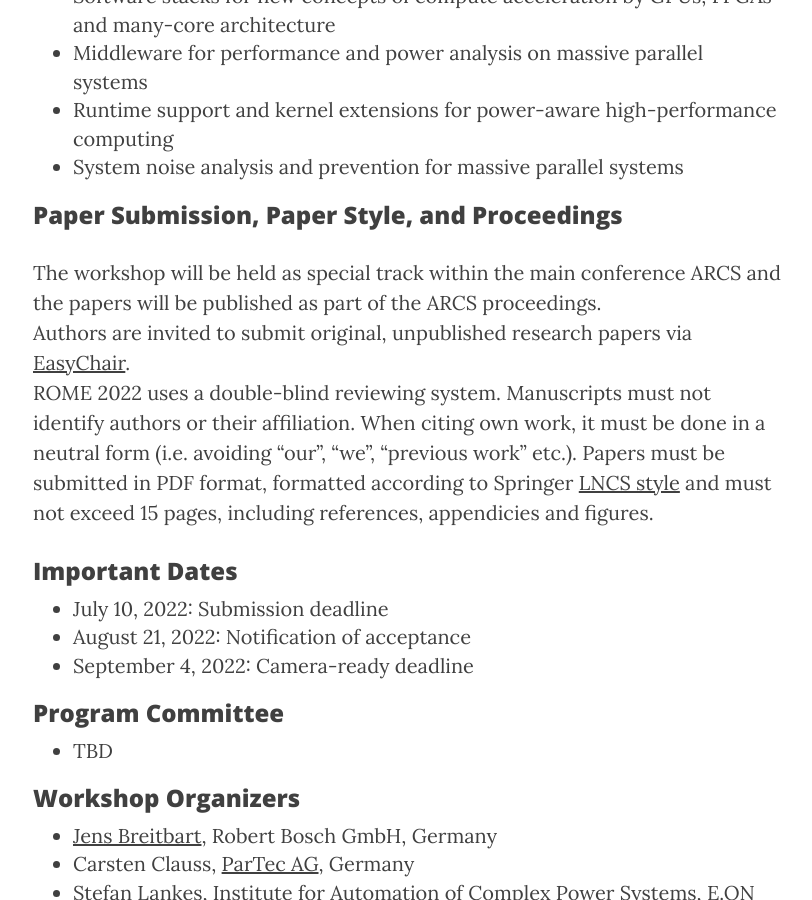
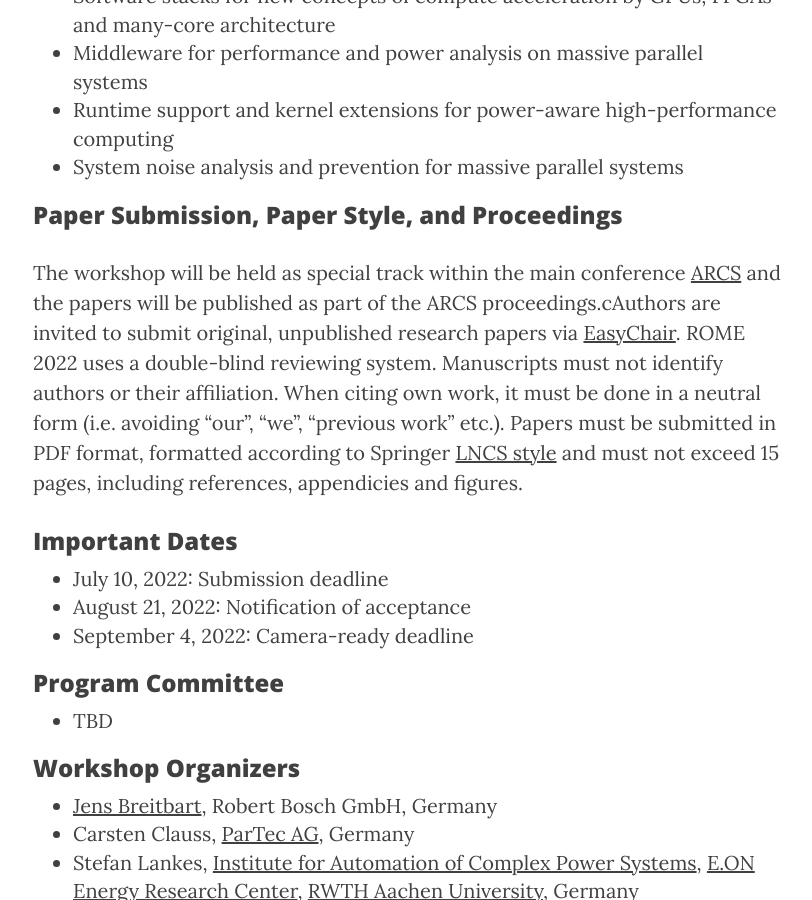
Before and after one commit to WROME/wrome.github.io, a Jekyll site: the page built from heilbronn2022.md, in a window 1280 px wide and 900 px high, scrolled down 2064 px. Shown: the whole window, without its empty margins (232-1044 px from the left). Built offline with Jekyll 4.4.1, drawn with Linux system fonts in a browser that asks for light colours; nearby versions of some CDN libraries; some of the changed text lies outside the part shown.

Commit message:
add links to the ARCS conference

```diff
--- a/heilbronn2022.md
+++ b/heilbronn2022.md
@@ -7,7 +7,7 @@
 
 ## Workshop on Runtime, Operating Systems and Middleware for Emerging Systems (ROME)
 
-### held in conjunction with ARCS 2022<br>September 13 - 15, 2022<br>Heilbronn, Germany
+### held in conjunction with [ARCS 2022](https://arcs-conference.org)<br>September 13 - 15, 2022<br>Heilbronn, Germany
 
 ### News
 
@@ -36,10 +36,7 @@
 
 ### Paper Submission, Paper Style, and Proceedings
 
-The workshop will be held as special track within the main conference ARCS and the papers will be published as part of the ARCS proceedings.
-Authors are invited to submit original, unpublished research papers via [EasyChair](https://easychair.org/conferences/?conf=arcs2022).
-ROME 2022 uses a double-blind reviewing system. Manuscripts must not  identify authors or their affiliation. When citing own work, it must be done in a neutral form (i.e. avoiding "our", "we", "previous work" etc.). Papers must be submitted in PDF format, formatted according to Springer [LNCS style](https://www.springer.com/gp/computer-science/lncs/conference-proceedings-guidelines) and must not exceed 15 pages, including references, appendicies and figures.
-
+The workshop will be held as special track within the main conference [ARCS](https://arcs-conference.org) and the papers will be published as part of the ARCS proceedings.cAuthors are invited to submit original, unpublished research papers via [EasyChair](https://easychair.org/conferences/?conf=arcs2022). ROME 2022 uses a double-blind reviewing system. Manuscripts must not  identify authors or their affiliation. When citing own work, it must be done in a neutral form (i.e. avoiding "our", "we", "previous work" etc.). Papers must be submitted in PDF format, formatted according to Springer [LNCS style](https://www.springer.com/gp/computer-science/lncs/conference-proceedings-guidelines) and must not exceed 15 pages, including references, appendicies and figures.
 
 ### Important Dates
 
```
